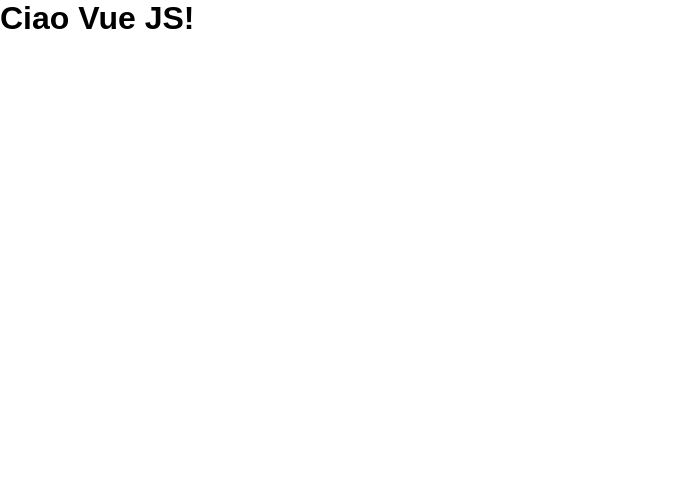
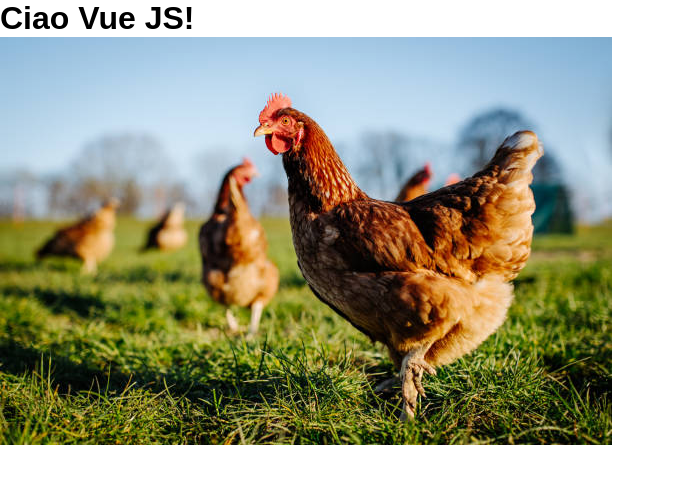
Before and after one commit to alessandrodamato/vue-hello, a plain HTML site: page index.html in a window 1280 px wide. Shown: the whole page, without its empty margins (0-675 px from the left). Drawn offline with nearby package versions, Linux system fonts and the light colour scheme.

Commit message:
[add] bonus 1

```diff
--- a/assets/js/script.js
+++ b/assets/js/script.js
@@ -5,7 +5,7 @@
   data(){
     return{
       messaggio: 'Ciao Vue JS!',
-
+      immagine: 'assets/img/polli.jpg',
     }
   },
 
--- a/index.html
+++ b/index.html
@@ -12,7 +12,11 @@
 <body>
 
   <div id="app">
+
     <h1>{{ messaggio }}</h1>
+
+    <img :src="immagine" alt="Polli">
+
   </div>
 
   <script src="assets/js/script.js"></script>
```
Also changed, not shown: assets/img/polli.jpg (added).
